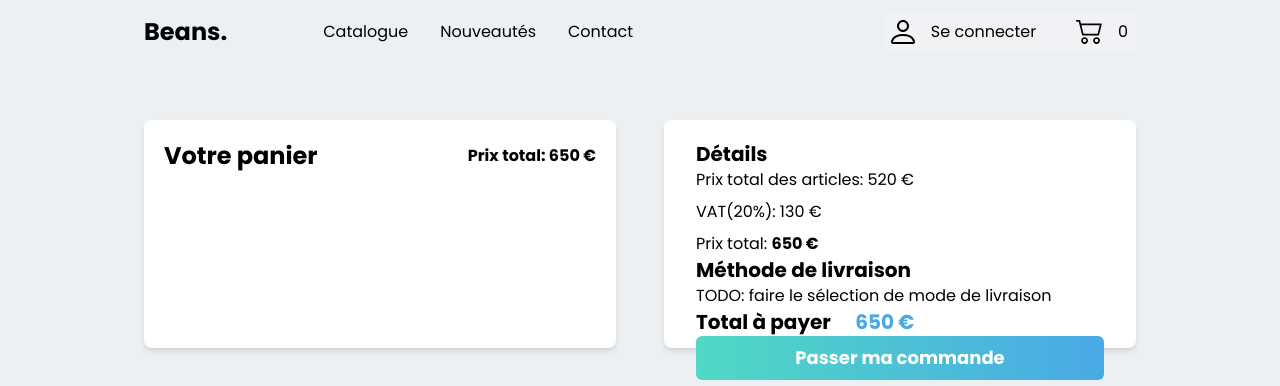
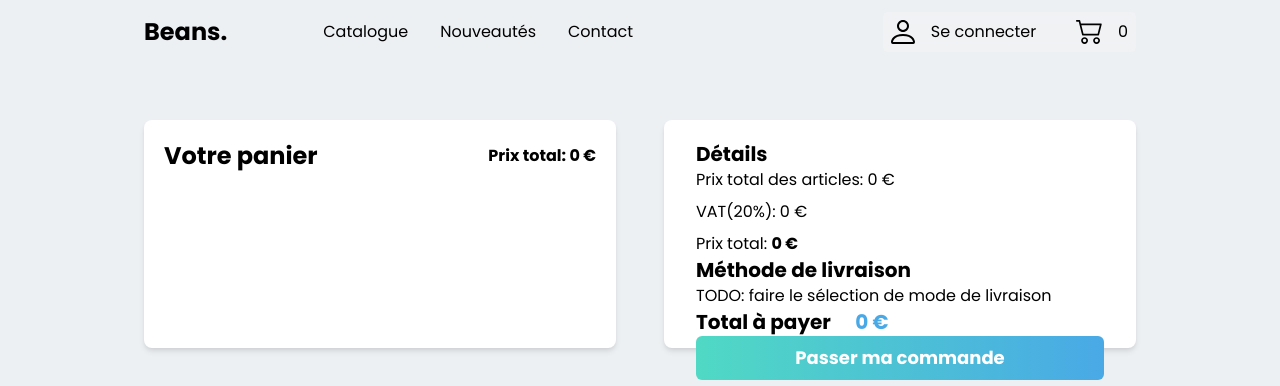
Before and after one commit to goulinkh/ecommerce-frontend, a Next.js app: page /cart in a window 1280 px wide. Shown: the top 386 px of the page. Built offline with nearby package versions, Linux system fonts and the light colour scheme; what @tailwindcss/custom-forms, @tailwindcss/typography would draw is missing.

Commit message:
Cart prices & product page promo price

```diff
--- a/components/ProductCard/index.tsx
+++ b/components/ProductCard/index.tsx
@@ -5,6 +5,7 @@ import { motion } from 'framer-motion';
 import Link from 'next/link';
 import CartEmptySVG from 'public/icons/cart-empty.svg';
 import { useContext, useState } from 'react';
+import { getTotalPriceWithPromo } from 'utils/products';
 import { Product } from 'utils/types';
 import AddToCartAnimation from './AddToCartAnimation';
 import AddToCartButton from './AddToCartButton';
@@ -31,7 +32,7 @@ const ProductCard: React.FC<props> = function ({
       payload: { product, quantity: 1 },
     });
   };
-
+  const price = getTotalPriceWithPromo(product);
   return (
     <motion.div
       onMouseEnter={() => setHover(true)}
@@ -62,15 +63,13 @@ const ProductCard: React.FC<props> = function ({
                 <p className="pl-4 pt-3 pb-1 font-bold truncate overflow-ellipsis overflow-hidden">
                   {product.nom}
                 </p>
-                {!onSale(product) ? (
-                  <p className="pl-4 pb-6">{product.prix} €</p>
+                {!price.isOnPromo ? (
+                  <p className="pl-4 pb-6">{price.price} €</p>
                 ) : (
                   <div className="pl-4 pb-6 flex flex-row items-center space-x-2">
-                    <p className="text-blue-400 font-bold">
-                      {getSalePrice(product)} €
-                    </p>
+                    <p className="text-blue-400 font-bold">{price.price} €</p>
                     <p className="text-sm text-gray-700 line-through">
-                      {product.prix} €
+                      {price.originalPrice} €
                     </p>
                   </div>
                 )}
@@ -99,21 +98,4 @@ const ProductCard: React.FC<props> = function ({
   );
 };
 
-function getSalePrice(product: Product) {
-  if (!onSale(product)) {
-    return product.prix;
-  }
-  if (product.promotion.new_price) return product.promotion.new_price;
-  if (product.promotion.substract_price)
-    return product.prix - product.promotion.substract_price;
-  if (product.promotion.percantage_reduction) {
-    const pricePercentage = 100 - product.promotion.percantage_reduction;
-    return (product.prix * pricePercentage) / 100;
-  }
-}
-
-function onSale(product: Product) {
-  return !!product.promotion;
-}
-
 export default ProductCard;
--- a/components/pages/HomePage/ProductsSlider/index.tsx
+++ b/components/pages/HomePage/ProductsSlider/index.tsx
@@ -26,10 +26,21 @@ const ProductsSlider: React.FC<props> = function ({
   const xRange = useTransform(scrollXProgress, [0, 1], ['0%', '100%']);
   const [allProductsAreInView, setAllProductsAreInView] = useState(true);
   let productScrollIndex = 0;
+  const updateScrollIndex = () => {
+    const el = productsListRef.current;
+    const productsDivs: HTMLElement[] = Array.from(el.children);
+    if (productsDivs.length == 0) return;
+    const elementsInViewport = productsDivs.filter((e) => elementInViewport(e));
+    const lastElementIndex = productsDivs.findIndex(
+      (e) => e === elementsInViewport[elementsInViewport.length - 1]
+    );
+    productScrollIndex = lastElementIndex !== -1 ? lastElementIndex : 0;
+  };
   const scrollProductsList = (direction) => {
     const el = productsListRef.current;
     const productsDivs: HTMLElement[] = Array.from(el.children);
     if (productsDivs.length == 0) return;
+    // Revenir au premiere element en cas d'arriver au dernier element
     if (elementInViewport(productsDivs[productsDivs.length - 1])) {
       productScrollIndex = 0;
     } else {
@@ -43,19 +54,22 @@ const ProductsSlider: React.FC<props> = function ({
   };
   // Vérifier si tous les produits sont affiché
   useEffect(() => {
-    const listener = () => {
-      const el = productsListRef.current;
-      const productsDivs: HTMLElement[] = Array.from(el.children);
+    const el: HTMLElement = productsListRef.current;
+    const checkToHideScrollControlButtons = () => {
+      const productsDivs: HTMLElement[] = Array.from(el.children as any);
       setAllProductsAreInView(
         !productsDivs.length || productsDivs.every((e) => elementInViewport(e))
       );
     };
-    listener();
-    window.addEventListener('resize', listener);
+    checkToHideScrollControlButtons();
+    window.addEventListener('resize', checkToHideScrollControlButtons);
+    el.addEventListener('scroll', updateScrollIndex);
     return () => {
-      window.removeEventListener('resize', listener);
+      window.removeEventListener('resize', checkToHideScrollControlButtons);
+      el.removeEventListener('scroll', updateScrollIndex);
     };
   }, [setAllProductsAreInView]);
+
   return (
     <InViewAnimation
       className={cls(
--- a/pages/cart.tsx
+++ b/pages/cart.tsx
@@ -3,20 +3,27 @@ import Button from 'components/Button';
 import Container from 'components/Container';
 import Image from 'components/Image';
 import Layout from 'components/Layout';
-import { CartActionKind, CartContext } from 'context/cart';
+import { Cart as C, CartActionKind, CartContext } from 'context/cart';
 import MinusSVG from 'public/icons/minus.svg';
 import PlusSVG from 'public/icons/plus.svg';
 import TrashSVG from 'public/icons/trash.svg';
 import { useContext } from 'react';
+import { getTotalPriceWithPromo } from 'utils/products';
+
 const Cart: React.FC = function () {
   const { cart, dispatch } = useContext(CartContext);
+  const productsPrices = {};
+  cart.items.forEach((i) => {
+    productsPrices[i.product.id] = getTotalPriceWithPromo(i.product);
+  });
+  const total = getTotalPrice(cart, productsPrices);
   return (
     <Layout className="h-screen flex flex-col justify-between ">
       <Container className="grid grid-rows-2 md:grid-rows-none md:grid-cols-2 gap-12 w-full md:h-3/5 py-6">
         <div className="rounded-lg shadow-md bg-white p-5 flex flex-col w-full md:h-3/5">
           <div className="font-bold flex flex-row items-center justify-between mb-5">
             <h2 className="text-2xl">Votre panier</h2>
-            <span>Prix total: 650 €</span>
+            <span>Prix total: {total} €</span>
           </div>
           <div className="overflow-y-auto">
             {cart.items.map((item, i) => {
@@ -25,7 +32,7 @@ const Cart: React.FC = function () {
               const canAddQuantity =
                 item.product.quantite == -1 ||
                 item.quantity < item.product.quantite;
-
+              const productPrice = productsPrices[item.product.id];
               return (
                 <div
                   key={i}
@@ -42,7 +49,14 @@ const Cart: React.FC = function () {
                   <div className="h-full grid grid-rows-2 items-center flex-1">
                     <p>{item.product.nom}</p>
                     <p className="text-sm text-gray-600">
-                      Prix unité: <span>{item.product.prix} €</span>
+                      Prix unité:{' '}
+                      <span
+                        className={cls({
+                          'text-blue-400': productPrice.isOnPromo,
+                        })}
+                      >
+                        {productPrice.price} €
+                      </span>
                     </p>
                   </div>
                   <div className="h-full grid grid-rows-2  items-center">
@@ -95,7 +109,9 @@ const Cart: React.FC = function () {
                     </div>
                     <p className="text-sm">
                       Sous-total:
-                      <span>{item.product.prix * item.quantity} €</span>
+                      <span className="pl-2">
+                        {productPrice.price * item.quantity} €
+                      </span>
                     </p>
                   </div>
                 </div>
@@ -107,13 +123,14 @@ const Cart: React.FC = function () {
           <p className="text-xl font-bold">Détails</p>
           <div className="space-y-2">
             <p>
-              Prix total des articles: <span>520 €</span>
+              Prix total des articles: <span>{total} €</span>
             </p>
             <p>
-              VAT(20%): <span>130 €</span>
+              VAT(20%): <span>{total * 0.2} €</span>
             </p>
             <p>
-              Prix total: <span className="font-bold">650 €</span>
+              Prix total:{' '}
+              <span className="font-bold">{total + total * 0.2} €</span>
             </p>
           </div>
           <div>
@@ -121,7 +138,8 @@ const Cart: React.FC = function () {
             <p>TODO: faire le sélection de mode de livraison</p>
           </div>
           <p className="text-xl font-bold">
-            Total à payer <span className="ml-5 text-blue-400">650 €</span>
+            Total à payer{' '}
+            <span className="ml-5 text-blue-400">{total + total * 0.2} €</span>
           </p>
           <Button className="w-full">Passer ma commande</Button>
         </div>
@@ -131,3 +149,13 @@ const Cart: React.FC = function () {
 };
 
 export default Cart;
+
+function getTotalPrice(cart: C, prices: any) {
+  let total = 0;
+  for (let i = 0; i < cart.items.length; i++) {
+    const item = cart.items[i];
+    const productPrice = prices[item.product.id];
+    total += item.quantity * productPrice.price;
+  }
+  return total;
+}
--- a/pages/products/[id].tsx
+++ b/pages/products/[id].tsx
@@ -16,7 +16,7 @@ import HalfStarSVG from 'public/icons/half-star.svg';
 import MinusSVG from 'public/icons/minus.svg';
 import PlusSVG from 'public/icons/plus.svg';
 import { useContext, useState } from 'react';
-import { getAllProducts } from 'utils/products';
+import { getAllProducts, getTotalPriceWithPromo } from 'utils/products';
 import { Product as P } from 'utils/types';
 type props = { product: P };
 
@@ -25,6 +25,7 @@ const Product: React.FC<props> = function ({ product }) {
   if (router.isFallback) {
     return <></>;
   }
+  const price = getTotalPriceWithPromo(product);
 
   const enStock = !!product.quantite;
   return (
@@ -35,8 +36,19 @@ const Product: React.FC<props> = function ({ product }) {
           <div className="w-72 md:w-full flex flex-col justify-start items-start space-y-5 my-4">
             <h1 className="text-4xl font-bold">{product.nom}</h1>
             {/* Price & Review */}
-            <div className="flex flex-row justify-start items-center pb-6">
-              <span className="text-xl mr-14">{product.prix} €</span>
+            <div className="flex flex-row justify-between items-center w-full pb-6">
+              {!price.isOnPromo ? (
+                <span className="text-xl mr-14">{product.prix} €</span>
+              ) : (
+                <div className="flex flex-row items-center space-x-2">
+                  <p className="text-blue-400 font-bold text-xl">
+                    {price.price} €
+                  </p>
+                  <p className="text-sm text-gray-700 line-through">
+                    {price.originalPrice} €
+                  </p>
+                </div>
+              )}
               <div className="flex flex-row space-x-1 items-center">
                 <FullStarSVG className="w-6 h-6" />
                 <FullStarSVG className="w-6 h-6" />
@@ -51,14 +63,12 @@ const Product: React.FC<props> = function ({ product }) {
               <NoStockSection />
             )}
             <h2 className="text-xl font-bold">Description</h2>
-            <p className="overflow-ellipsis overflow-hidden w-full prose">
-              {product.descriptionSummary.split(/\s/).slice(0, 30).join(' ')}
-              ...
-              <a
-                href="#description"
-                style={{ textDecoration: 'none !important' }}
-                className="ml-4"
-              >
+            <p>
+              <span className="overflow-ellipsis overflow-hidden w-full prose">
+                {product.descriptionSummary.split(/\s/).slice(0, 30).join(' ')}
+                ...
+              </span>
+              <a href="#description" className="ml-4 no-underline">
                 <span className="text-blue-400 font-bold cursor-pointer">
                   voir plus
                 </span>
--- a/utils/products.ts
+++ b/utils/products.ts
@@ -53,3 +53,38 @@ function parseDescription(markdownDescription: string) {
     .join(' ');
   return { description: root.toString(), descriptionSummary };
 }
+
+export function getTotalPriceWithPromo(
+  product: Product
+): { price: number; isOnPromo: boolean; originalPrice: number } {
+  if (!onSale(product)) {
+    return {
+      price: product.prix,
+      isOnPromo: false,
+      originalPrice: product.prix,
+    };
+  }
+  if (product.promotion.new_price)
+    return {
+      price: product.promotion.new_price,
+      originalPrice: product.prix,
+      isOnPromo: true,
+    };
+  if (product.promotion.substract_price)
+    return {
+      originalPrice: product.prix,
+      price: product.prix - product.promotion.substract_price,
+      isOnPromo: true,
+    };
+  if (product.promotion.percantage_reduction) {
+    const pricePercentage = 100 - product.promotion.percantage_reduction;
+    return {
+      originalPrice: product.prix,
+      price: (product.prix * pricePercentage) / 100,
+      isOnPromo: true,
+    };
+  }
+}
+export function onSale(product: Product): boolean {
+  return !!product.promotion;
+}
```
